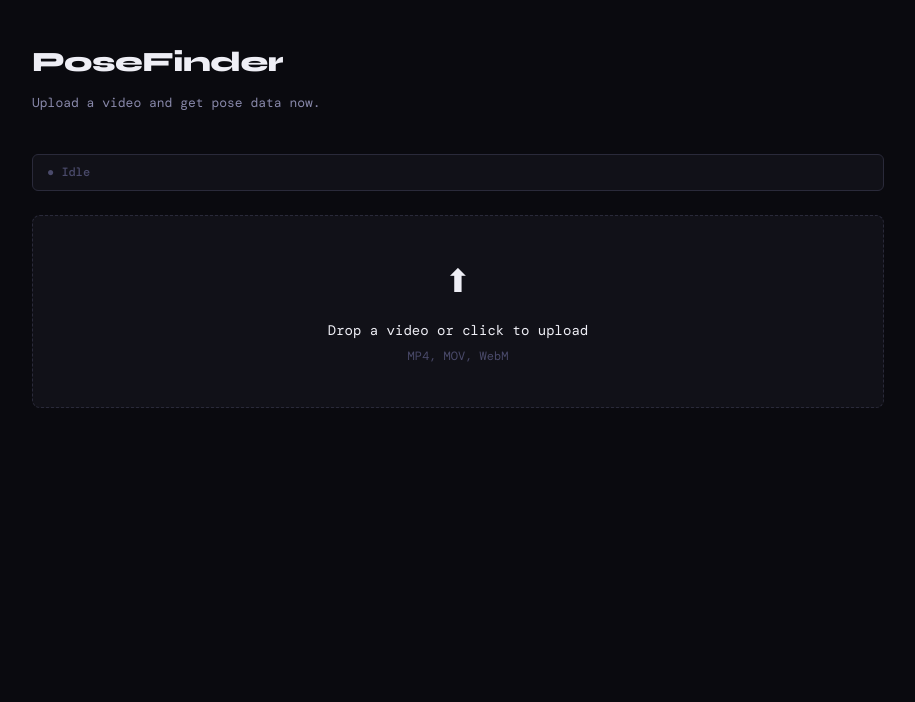
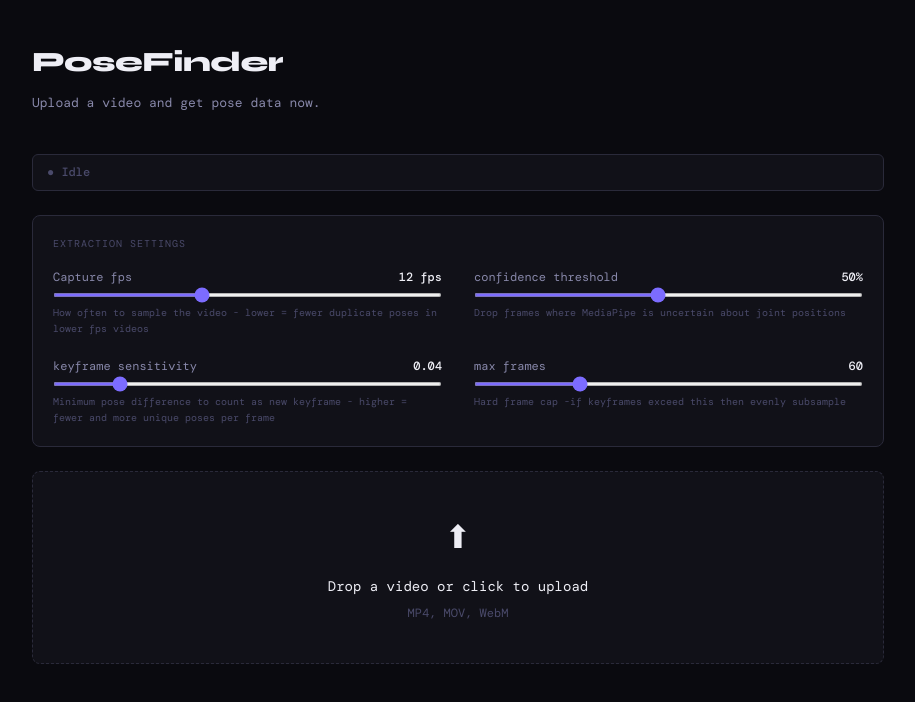
Before and after one commit to Callum-OP/Video-Pose-Finder, a React (Vite) app: page / in a window 1280 px wide. Shown: the top 702 px of the page, without its empty margins (182-1097 px from the left). Built offline with nearby package versions, Linux system fonts and the light colour scheme; a web font is replaced by a local one.

Commit message:
Added settings panel to give more control over how poses are extracted from video

```diff
--- a/src/App.css
+++ b/src/App.css
@@ -78,6 +78,71 @@
 .status-bar__pct {
   color: #8888aa;
   min-width: 36px;
+}
+
+/* ── Settings panel ── */
+.settings {
+  background: #111118;
+  border: 1px solid #2a2a3a;
+  border-radius: 8px;
+  padding: 20px;
+  margin-bottom: 24px;
+}
+
+.settings__title {
+  font-size: 10px;
+  color: #4a4a6a;
+  text-transform: uppercase;
+  letter-spacing: 0.1em;
+  margin-bottom: 16px;
+}
+
+.settings__grid {
+  display: grid;
+  grid-template-columns: 1fr 1fr;
+  gap: 20px 32px;
+}
+
+@media (max-width: 600px) {
+  .settings__grid { grid-template-columns: 1fr; }
+}
+
+.setting {
+  display: flex;
+  flex-direction: column;
+  gap: 6px;
+}
+
+.setting__header {
+  display: flex;
+  justify-content: space-between;
+  align-items: baseline;
+}
+
+.setting__label {
+  font-size: 12px;
+  color: #8888aa;
+}
+
+.setting__value {
+  font-size: 12px;
+  color: #eeeef5;
+  font-weight: 500;
+  min-width: 40px;
+  text-align: right;
+}
+
+.setting__hint {
+  font-size: 10px;
+  color: #4a4a6a;
+  margin-top: 2px;
+}
+
+input[type='range'] {
+  width: 100%;
+  accent-color: #7c6cff;
+  cursor: pointer;
+  height: 4px;
 }
 
 /* ── Upload zone ── */
--- a/src/App.jsx
+++ b/src/App.jsx
@@ -1,5 +1,5 @@
 import { useRef, useState } from 'react'
-import { usePoseExtractor } from './hooks/usePoseExtractor'
+import { usePoseExtractor, DEFAULT_SETTINGS } from './hooks/usePoseExtractor'
 import FrameInspector from './components/FrameInspector'
 import './App.css'
 
@@ -42,11 +42,16 @@ function StatBox({ label, value, unit }) {
 export default function App() {
   const { processVideo, status, progress, frames, stats, error } = usePoseExtractor()
   const [dragOver, setDragOver] = useState(false)
+  const [settings, setSettings] = useState(DEFAULT_SETTINGS)
   const inputRef = useRef(null)
+
+  function setSetting(key, value) {
+    setSettings((prev) => ({ ...prev, [key]: value }))
+  }
 
   function handleFile(file) {
     if (!file || !file.type.startsWith('video/')) return
-    processVideo(file)
+    processVideo(file, settings)
   }
 
   function handleDrop(e) {
@@ -104,6 +109,70 @@ export default function App() {
         )}
       </div>
 
+      {/* Settings panel */}
+      <div className="settings">
+        <div className="settings__title">Extraction settings</div>
+        <div className="settings__grid">
+
+          <div className="setting">
+            <div className="setting__header">
+              <span className="setting__label">Capture fps</span>
+              <span className="setting__value">{settings.captureFps} fps</span>
+            </div>
+            <input type="range" min={1} max={30} step={1}
+              value={settings.captureFps}
+              onChange={(e) => setSetting('captureFps', Number(e.target.value))}
+            />
+            <span className="setting__hint">
+              How often to sample the video - lower = fewer duplicate poses in lower fps videos
+            </span>
+          </div>
+
+          <div className="setting">
+            <div className="setting__header">
+              <span className="setting__label">confidence threshold</span>
+              <span className="setting__value">{Math.round(settings.confidenceThreshold * 100)}%</span>
+            </div>
+            <input type="range" min={0.1} max={0.95} step={0.05}
+              value={settings.confidenceThreshold}
+              onChange={(e) => setSetting('confidenceThreshold', Number(e.target.value))}
+            />
+            <span className="setting__hint">
+              Drop frames where MediaPipe is uncertain about joint positions
+            </span>
+          </div>
+
+          <div className="setting">
+            <div className="setting__header">
+              <span className="setting__label">keyframe sensitivity</span>
+              <span className="setting__value">{settings.keyframeThreshold.toFixed(2)}</span>
+            </div>
+            <input type="range" min={0.01} max={0.2} step={0.01}
+              value={settings.keyframeThreshold}
+              onChange={(e) => setSetting('keyframeThreshold', Number(e.target.value))}
+            />
+            <span className="setting__hint">
+              Minimum pose difference to count as new keyframe - higher = fewer and more unique poses per frame
+            </span>
+          </div>
+
+          <div className="setting">
+            <div className="setting__header">
+              <span className="setting__label">max frames</span>
+              <span className="setting__value">{settings.maxFrames}</span>
+            </div>
+            <input type="range" min={10} max={200} step={5}
+              value={settings.maxFrames}
+              onChange={(e) => setSetting('maxFrames', Number(e.target.value))}
+            />
+            <span className="setting__hint">
+              Hard frame cap -if keyframes exceed this then evenly subsample
+            </span>
+          </div>
+
+        </div>
+      </div>
+
       {/* Upload zone */}
       <div
         className={uploadZoneClass}
@@ -136,10 +205,10 @@ export default function App() {
       {/* Stats */}
       {stats && (
         <div className="stats-row">
-          <StatBox label="frames extracted" value={stats.frameCount} />
-          <StatBox label="video duration" value={stats.duration} unit="s" />
-          <StatBox label="sample rate" value={stats.fps} unit="fps" />
-          <StatBox label="total scraped" value={stats.totalFrames} unit="raw" />
+          <StatBox label="sampled"    value={stats.totalSampled}  unit={`@ ${stats.captureFps}fps`} />
+          <StatBox label="confident"  value={stats.capturedCount} unit="frames" />
+          <StatBox label="keyframes"  value={stats.keyframeCount} unit="unique" />
+          <StatBox label="final"      value={stats.frameCount}    unit="kept" />
         </div>
       )}
 
--- a/src/hooks/usePoseExtractor.js
+++ b/src/hooks/usePoseExtractor.js
@@ -1,7 +1,7 @@
 import { useRef, useState, useCallback } from 'react'
 import { PoseLandmarker, FilesetResolver } from '@mediapipe/tasks-vision'
 
-// MediaPipe landmark indices for the connections we'll draw
+// MediaPipe landmark indices for the connections that'll be drawn
 export const POSE_CONNECTIONS = [
   // Torso
   [11, 12], [11, 23], [12, 24], [23, 24],
@@ -22,11 +22,19 @@ export const POSE_CONNECTIONS = [
 export const NAMED_JOINTS = {
   0:  'nose',
   11: 'l_shoulder', 12: 'r_shoulder',
-  13: 'l_elbow',   14: 'r_elbow',
-  15: 'l_wrist',   16: 'r_wrist',
-  23: 'l_hip',     24: 'r_hip',
-  25: 'l_knee',    26: 'r_knee',
-  27: 'l_ankle',   28: 'r_ankle',
+  13: 'l_elbow',    14: 'r_elbow',
+  15: 'l_wrist',    16: 'r_wrist',
+  23: 'l_hip',      24: 'r_hip',
+  25: 'l_knee',     26: 'r_knee',
+  27: 'l_ankle',    28: 'r_ankle',
+}
+
+// Default extraction settings — exported so App.jsx can initialise its state
+export const DEFAULT_SETTINGS = {
+  captureFps:          12,   // Samples per second taken from the video
+  confidenceThreshold: 0.5,  // Min avg landmark visibility to keep a frame
+  keyframeThreshold:   0.04, // Min avg joint movement (0–1 normalised) to keep a frame
+  maxFrames:           60,   // Hard cap on final frame count
 }
 
 const MODEL_URL =
@@ -34,15 +42,47 @@ const MODEL_URL =
 const WASM_URL =
   'https://cdn.jsdelivr.net/npm/@mediapipe/tasks-vision@0.10.14/wasm'
 
+// ── Helpers ──────────────────────────────────────────────────────────────────
+
+// Average visibility across the 12 key body joints (ignores face noise)
+const KEY_JOINT_INDICES = [11, 12, 13, 14, 15, 16, 23, 24, 25, 26, 27, 28]
+
+function avgConfidence(landmarks) {
+  const sum = KEY_JOINT_INDICES.reduce((acc, i) => acc + (landmarks[i]?.v ?? 0), 0)
+  return sum / KEY_JOINT_INDICES.length
+}
+
+// Mean euclidean distance between key joints across two frames
+function poseDiff(landmarksA, landmarksB) {
+  let total = 0
+  for (const i of KEY_JOINT_INDICES) {
+    const a = landmarksA[i]
+    const b = landmarksB[i]
+    if (!a || !b) continue
+    const dx = a.x - b.x
+    const dy = a.y - b.y
+    const dz = a.z - b.z
+    total += Math.sqrt(dx * dx + dy * dy + dz * dz)
+  }
+  return total / KEY_JOINT_INDICES.length
+}
+
+// After keyframe filtering, if it still exceeds maxFrames, evenly subsample
+function subsampleFrames(frames, maxFrames) {
+  if (frames.length <= maxFrames) return frames
+  const step = (frames.length - 1) / (maxFrames - 1)
+  return Array.from({ length: maxFrames }, (_, i) => frames[Math.round(i * step)])
+}
+
+
 export function usePoseExtractor() {
   const landmarkerRef = useRef(null)
-  const [status, setStatus] = useState('idle') // idle | loading-model | processing | done | error
-  const [progress, setProgress] = useState(0)   // 0–100
-  const [frames, setFrames] = useState([])       // array of landmark arrays
-  const [stats, setStats] = useState(null)       // { frameCount, duration, fps }
-  const [error, setError] = useState(null)
+  const [status, setStatus]   = useState('idle')
+  const [progress, setProgress] = useState(0)
+  const [frames, setFrames]   = useState([])
+  const [stats, setStats]     = useState(null)
+  const [error, setError]     = useState(null)
 
-  // Load MediaPipe model once
   async function ensureLandmarker() {
     if (landmarkerRef.current) return landmarkerRef.current
     setStatus('loading-model')
@@ -51,7 +91,7 @@ export function usePoseExtractor() {
     const landmarker = await PoseLandmarker.createFromOptions(vision, {
       baseOptions: {
         modelAssetPath: MODEL_URL,
-        delegate: 'GPU', // falls back to CPU automatically
+        delegate: 'GPU',
       },
       runningMode: 'VIDEO',
       numPoses: 1,
@@ -64,11 +104,14 @@ export function usePoseExtractor() {
     return landmarker
   }
 
-  const processVideo = useCallback(async (file) => {
+  // Settings shape matches DEFAULT_SETTINGS
+  const processVideo = useCallback(async (file, settings = DEFAULT_SETTINGS) => {
     setError(null)
     setFrames([])
     setStats(null)
     setProgress(0)
+
+    const { captureFps, confidenceThreshold, keyframeThreshold, maxFrames } = settings
 
     let landmarker
     try {
@@ -79,7 +122,6 @@ export function usePoseExtractor() {
       return
     }
 
-    // Create a hidden video element to scrub through
     const video = document.createElement('video')
     video.src = URL.createObjectURL(file)
     video.muted = true
@@ -90,57 +132,66 @@ export function usePoseExtractor() {
       video.onerror = reject
     })
 
-    const duration = video.duration
-    const targetFps = 30
-    const frameStep = 1 / targetFps
-    const totalFrames = Math.floor(duration * targetFps)
+    const duration    = video.duration
+    const frameStep   = 1 / captureFps
+    const totalFrames = Math.floor(duration * captureFps)
 
     setStatus('processing')
 
-    const extractedFrames = []
+    // Capture at a set fps and use a confidence filter
+    const captured = []
     let frameIndex = 0
 
     for (let t = 0; t < duration; t += frameStep) {
       video.currentTime = t
+      await new Promise((r) => { video.onseeked = r })
 
-      await new Promise((resolve) => {
-        video.onseeked = resolve
-      })
-
-      // MediaPipe needs the video element to have rendered a frame
       const result = landmarker.detectForVideo(video, Math.round(t * 1000))
 
       if (result.landmarks.length > 0) {
-        // Each landmark: { x, y, z, visibility, presence }
-        extractedFrames.push({
-          frameIndex,
-          timeMs: Math.round(t * 1000),
-          landmarks: result.landmarks[0].map((lm) => ({
-            x: parseFloat(lm.x.toFixed(4)),
-            y: parseFloat(lm.y.toFixed(4)),
-            z: parseFloat(lm.z.toFixed(4)),
-            v: parseFloat((lm.visibility ?? 1).toFixed(3)),
-          })),
-        })
+        const landmarks = result.landmarks[0].map((lm) => ({
+          x: parseFloat(lm.x.toFixed(4)),
+          y: parseFloat(lm.y.toFixed(4)),
+          z: parseFloat(lm.z.toFixed(4)),
+          v: parseFloat((lm.visibility ?? 1).toFixed(3)),
+        }))
+
+        if (avgConfidence(landmarks) >= confidenceThreshold) {
+          captured.push({ frameIndex, timeMs: Math.round(t * 1000), landmarks })
+        }
       }
 
       frameIndex++
       setProgress(Math.round((frameIndex / totalFrames) * 100))
-
-      // Yield to browser every 10 frames to keep UI responsive
-      if (frameIndex % 10 === 0) {
-        await new Promise((r) => setTimeout(r, 0))
-      }
+      if (frameIndex % 10 === 0) await new Promise((r) => setTimeout(r, 0))
     }
 
     URL.revokeObjectURL(video.src)
 
-    setFrames(extractedFrames)
+    // Keyframe filter, cull frames too similar to previous
+    const keyframes = []
+    for (const frame of captured) {
+      if (keyframes.length === 0) {
+        keyframes.push(frame)
+        continue
+      }
+      const prev = keyframes[keyframes.length - 1]
+      if (poseDiff(frame.landmarks, prev.landmarks) >= keyframeThreshold) {
+        keyframes.push(frame)
+      }
+    }
+
+    // Max frames cap, limit total number of frames
+    const finalFrames = subsampleFrames(keyframes, maxFrames)
+
+    setFrames(finalFrames)
     setStats({
-      frameCount: extractedFrames.length,
-      duration: duration.toFixed(2),
-      fps: targetFps,
-      totalFrames,
+      frameCount:    finalFrames.length,
+      capturedCount: captured.length,
+      keyframeCount: keyframes.length,
+      duration:      duration.toFixed(2),
+      captureFps,
+      totalSampled:  totalFrames,
     })
     setStatus('done')
   }, [])
```
